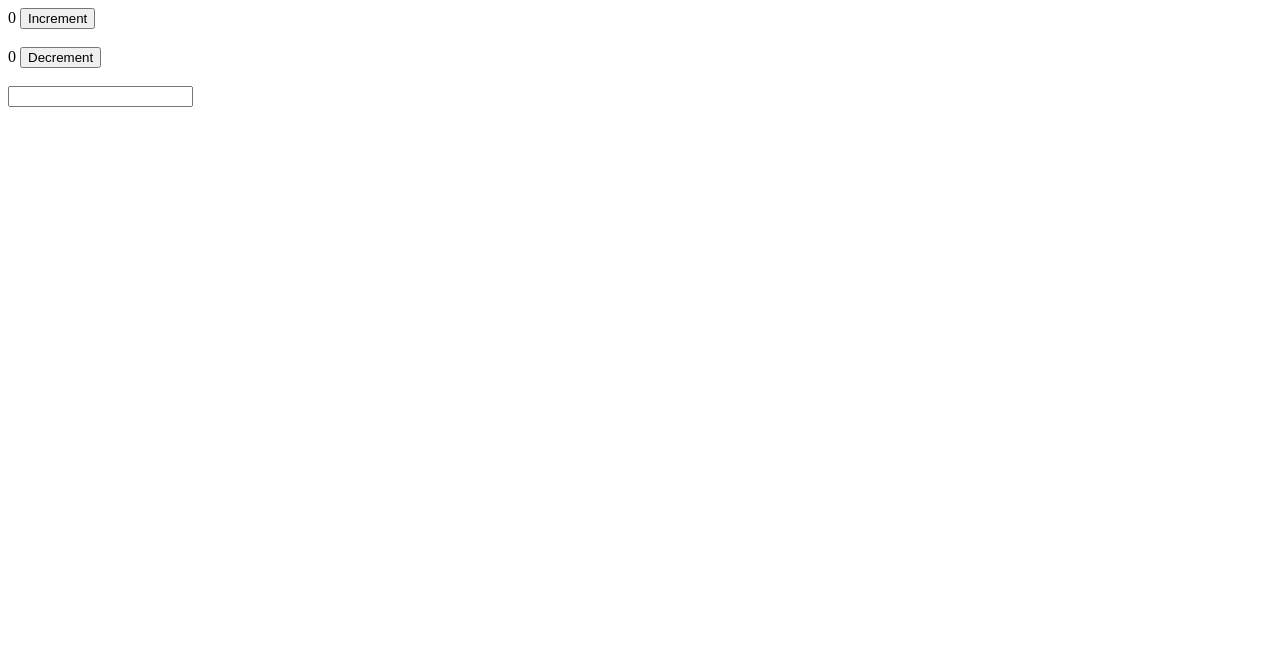
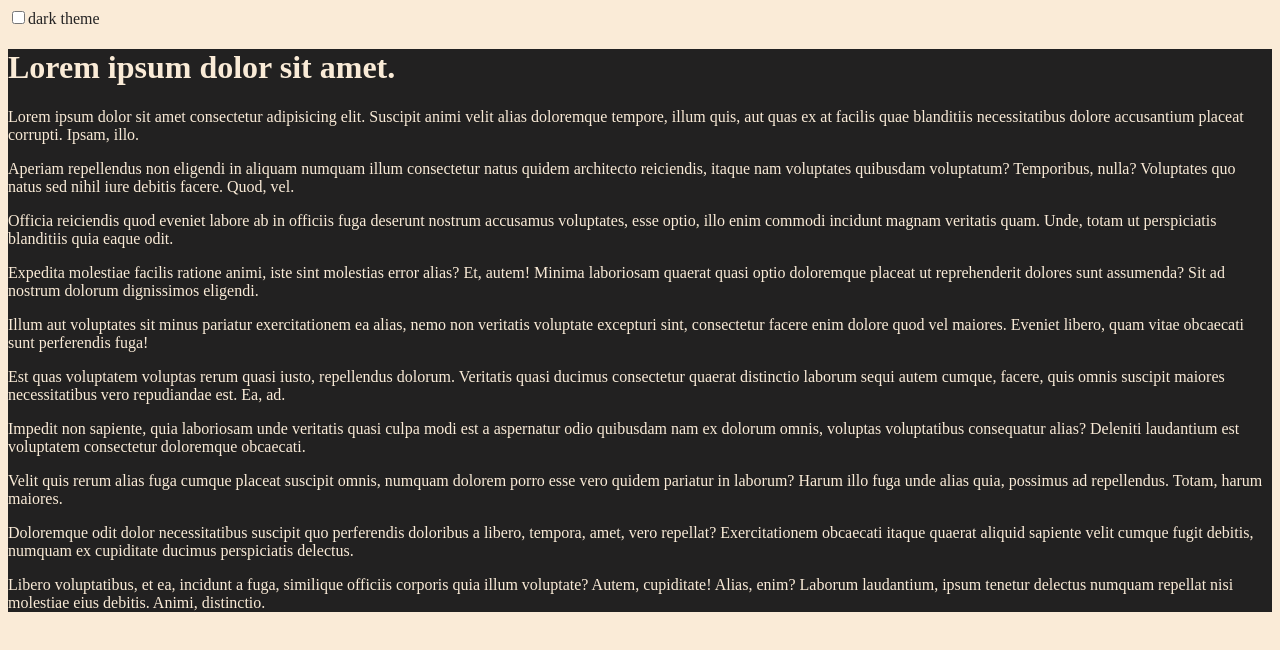
Before and after one commit to NazikAskhatova/04.03-js, a plain HTML site: page index.html in a window 1280 px wide. Drawn offline with Linux system fonts and the light colour scheme.

Commit message:
added new task with dark/light theme

```diff
--- a/index.html
+++ b/index.html
@@ -1,13 +1,51 @@
 <!DOCTYPE html>
 <html lang="en">
+
 <head>
     <meta charset="UTF-8">
     <meta http-equiv="X-UA-Compatible" content="IE=edge">
     <meta name="viewport" content="width=device-width, initial-scale=1.0">
     <title>04.03.22</title>
+    <link rel="stylesheet" href="./style.css">
 </head>
+
 <body>
-    <div class="example-1">
+    <label for="">
+        <input type="checkbox">dark theme
+    </label>
+
+    <div class="dark-theme">
+        <h1>Lorem ipsum dolor sit amet.</h1>
+    <p>Lorem ipsum dolor sit amet consectetur adipisicing elit. Suscipit animi velit alias doloremque tempore, illum
+        quis, aut quas ex at facilis quae blanditiis necessitatibus dolore accusantium placeat corrupti. Ipsam, illo.
+    </p>
+    <p>Aperiam repellendus non eligendi in aliquam numquam illum consectetur natus quidem architecto reiciendis, itaque
+        nam voluptates quibusdam voluptatum? Temporibus, nulla? Voluptates quo natus sed nihil iure debitis facere.
+        Quod, vel.</p>
+    <p>Officia reiciendis quod eveniet labore ab in officiis fuga deserunt nostrum accusamus voluptates, esse optio,
+        illo enim commodi incidunt magnam veritatis quam. Unde, totam ut perspiciatis blanditiis quia eaque odit.</p>
+    <p>Expedita molestiae facilis ratione animi, iste sint molestias error alias? Et, autem! Minima laboriosam quaerat
+        quasi optio doloremque placeat ut reprehenderit dolores sunt assumenda? Sit ad nostrum dolorum dignissimos
+        eligendi.</p>
+    <p>Illum aut voluptates sit minus pariatur exercitationem ea alias, nemo non veritatis voluptate excepturi sint,
+        consectetur facere enim dolore quod vel maiores. Eveniet libero, quam vitae obcaecati sunt perferendis fuga!</p>
+    <p>Est quas voluptatem voluptas rerum quasi iusto, repellendus dolorum. Veritatis quasi ducimus consectetur quaerat
+        distinctio laborum sequi autem cumque, facere, quis omnis suscipit maiores necessitatibus vero repudiandae est.
+        Ea, ad.</p>
+    <p>Impedit non sapiente, quia laboriosam unde veritatis quasi culpa modi est a aspernatur odio quibusdam nam ex
+        dolorum omnis, voluptas voluptatibus consequatur alias? Deleniti laudantium est voluptatem consectetur
+        doloremque obcaecati.</p>
+    <p>Velit quis rerum alias fuga cumque placeat suscipit omnis, numquam dolorem porro esse vero quidem pariatur in
+        laborum? Harum illo fuga unde alias quia, possimus ad repellendus. Totam, harum maiores.</p>
+    <p>Doloremque odit dolor necessitatibus suscipit quo perferendis doloribus a libero, tempora, amet, vero repellat?
+        Exercitationem obcaecati itaque quaerat aliquid sapiente velit cumque fugit debitis, numquam ex cupiditate
+        ducimus perspiciatis delectus.</p>
+    <p>Libero voluptatibus, et ea, incidunt a fuga, similique officiis corporis quia illum voluptate? Autem, cupiditate!
+        Alias, enim? Laborum laudantium, ipsum tenetur delectus numquam repellat nisi molestiae eius debitis. Animi,
+        distinctio.</p>
+    </div>
+
+    <!-- <div class="example-1">
         <span>0</span>
         <button>Increment</button>
     </div>
@@ -18,7 +56,11 @@
     </div>
 
     <br>
-<input type="text" id="example-3">
+<input type="text" id="example-3"> -->
+
+
+
     <script src="./script.js"></script>
 </body>
+
 </html>
--- a/script.js
+++ b/script.js
@@ -1,20 +1,38 @@
 
-const example1Span = document.querySelector('#example-1 span');
+// const example1Span = document.querySelector('#example-1 span');
 
-example1Span.textContent = localStorage.getItem('example-1-number') ?? 0;
+// example1Span.textContent = localStorage.getItem('example-1-number') ?? 0;
 
-document.querySelector('#example-1 button').addEventListener('click', function() {
-  example1Span.textContent++;
+// document.querySelector('#example-1 button').addEventListener('click', function() {
+//   example1Span.textContent++;
 
-    localStorage.setItem('example-1-number', example1Span.textContent);
-});
+//     localStorage.setItem('example-1-number', example1Span.textContent);
+// });
 
-const example2Span = document.querySelector('#example-2 span');
+// const example2Span = document.querySelector('#example-2 span');
 
-example2Span.textContent = localStorage.getItem('example-2-number') ?? 0;
+// example2Span.textContent = localStorage.getItem('example-2-number') ?? 0;
 
-document.querySelector('#example-1 button').addEventListener('click', function() {
-  example2Span.textContent--;
+// document.querySelector('#example-1 button').addEventListener('click', function() {
+//   example2Span.textContent--;
 
-    localStorage.setItem('example-2-number', example1Span.textContent);
-});
+//     localStorage.setItem('example-2-number', example1Span.textContent);
+// });
+
+// example3.textContent = localStorage.getItem('example-3-number')
+// const example3 = document.querySelector('#example-3 input');
+// example3.value = localStorage.getItem('example-3-input')
+//     example3.addEventListener('input', function () {
+
+// })
+
+const darkTheme = document.querySelector('input');
+
+
+darkTheme.checked = +localStorage.getItem('dark-theme');
+document.body.classList.toggle('dark-theme', darkTheme.checked);
+
+darkTheme.addEventListener('change', function() {
+localStorage.setItem('dark-theme', +darkTheme.checked)
+ document.body.classList.toggle('dark-theme');
+})
--- /dev/null
+++ b/style.css
@@ -0,0 +1,9 @@
+body {
+  background-color: antiquewhite;
+  color: rgb(36, 35, 35);
+}
+
+.dark-theme {
+background-color: rgb(34, 33, 33);
+color: antiquewhite;
+}
```
